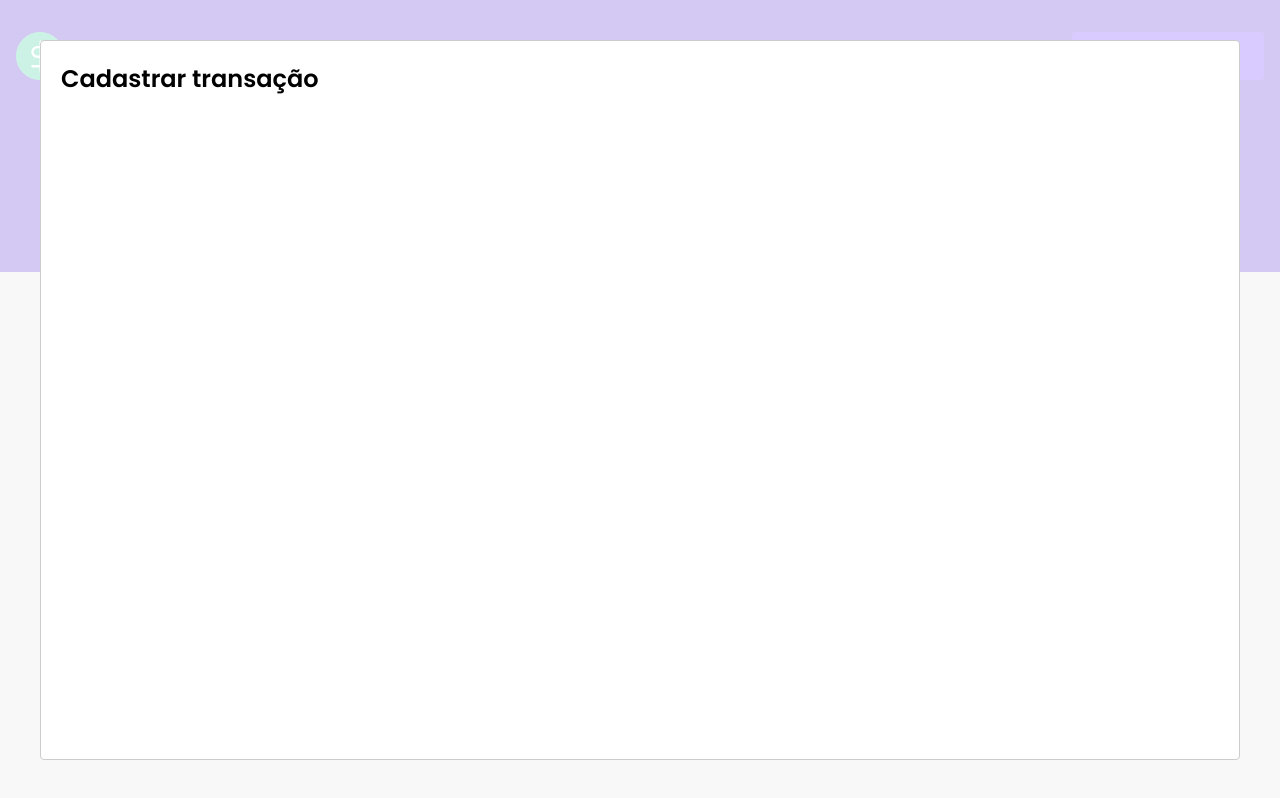
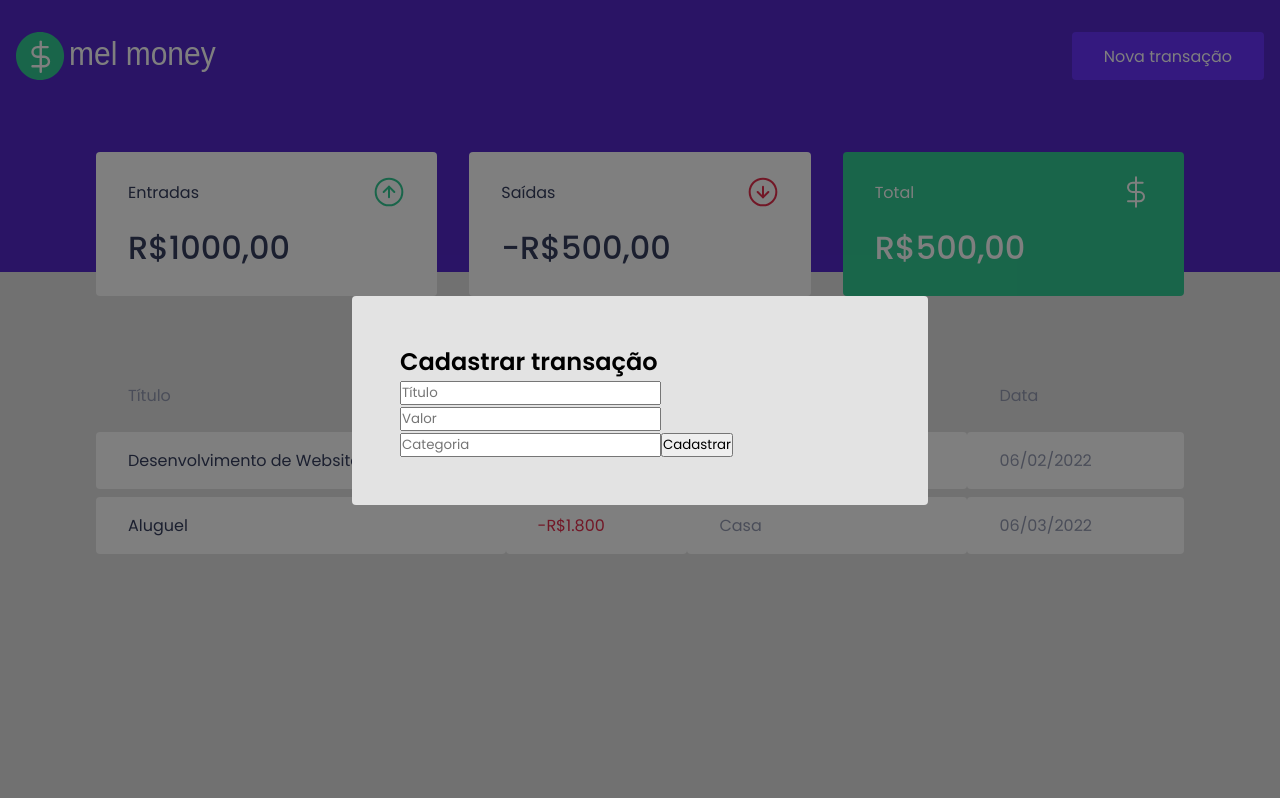
Before and after one commit to melquesedek/melmoney, a React (Create React App) app: page / in a window 1280 px wide. Both pictures are taken after a click on the button "Nova transação". Built offline with nearby package versions, Linux system fonts and the light colour scheme; no server answers; what miragejs would draw is missing.

Commit message:
Inputs do Modal e começo da estilização

```diff
--- a/src/components/NewTransactionModal/index.tsx
+++ b/src/components/NewTransactionModal/index.tsx
@@ -1,4 +1,5 @@
 import Modal from 'react-modal';
+import { Container } from './styles';
 
 interface NewTransactionModalProps{
     isOpen: boolean;
@@ -10,8 +11,17 @@
         <Modal
         isOpen={isOpen}
         onRequestClose={onRequestClose}
+        overlayClassName="react-modal-overlay"
+        className="react-modal-content"
         >
+            <Container>
             <h2>Cadastrar transação</h2>
+
+            <input placeholder="Título" />
+            <input type="number" placeholder="Valor"/>
+            <input placeholder="Categoria"/>
+            <button type="submit">Cadastrar</button>
+            </Container>
         </Modal>
     );
 }
--- a/src/styles/global.ts
+++ b/src/styles/global.ts
@@ -52,4 +52,26 @@
     opacity: 0.6;
     cursor: not-allowed;
 }
+
+.react-modal-overlay{
+    background: rgba(0, 0, 0, 0.5);
+
+    position: fixed;
+    top:0;
+    bottom: 0;
+    right: 0;
+    left: 0;
+
+    display: flex;
+    align-items: center;
+    justify-content: center;
+}
+.react-modal-content{
+    width: 100%;
+    max-width: 576px;
+    background: var(--background);
+    padding: 3rem;
+    position: relative;
+    border-radius: 0.25rem;
+}
 `
```
